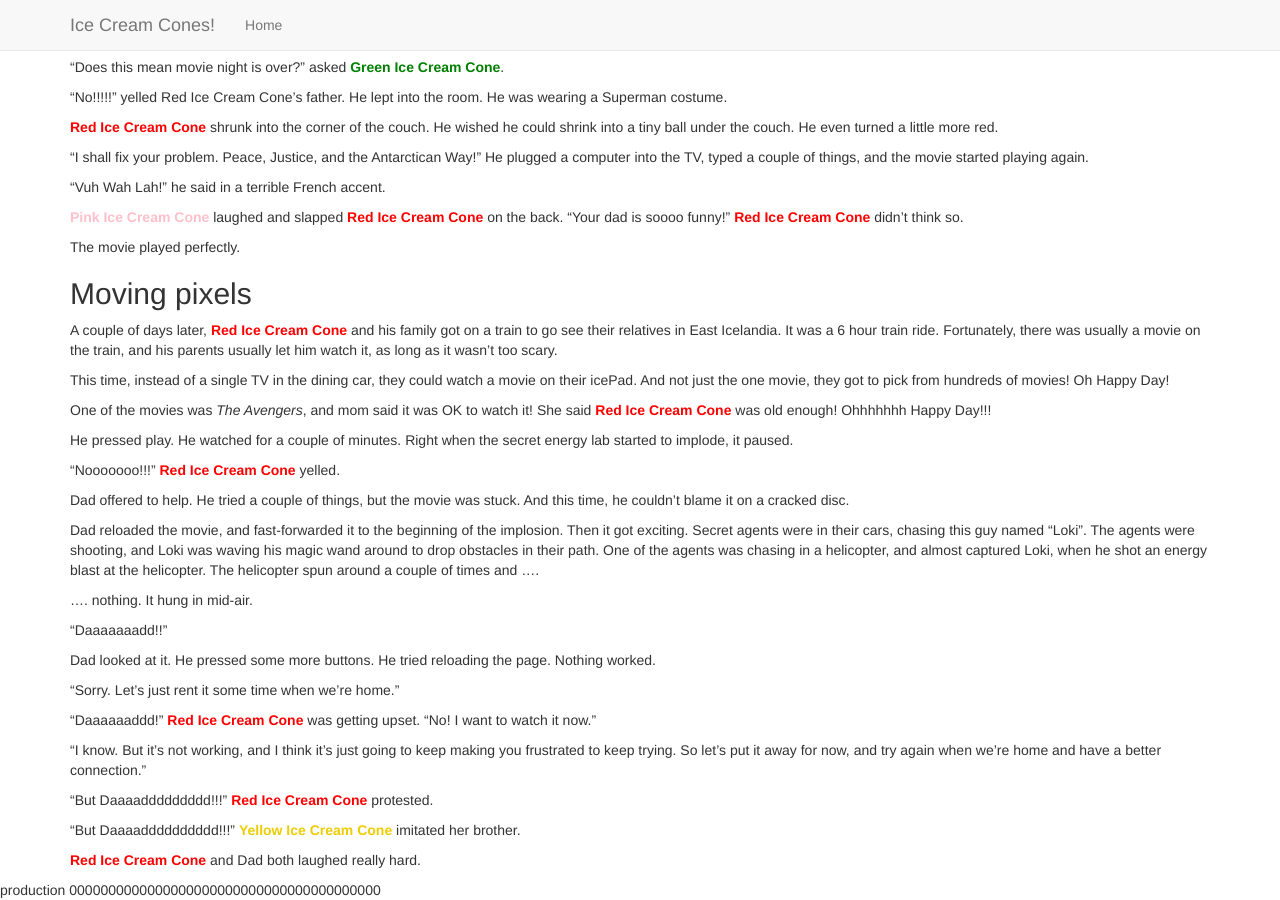
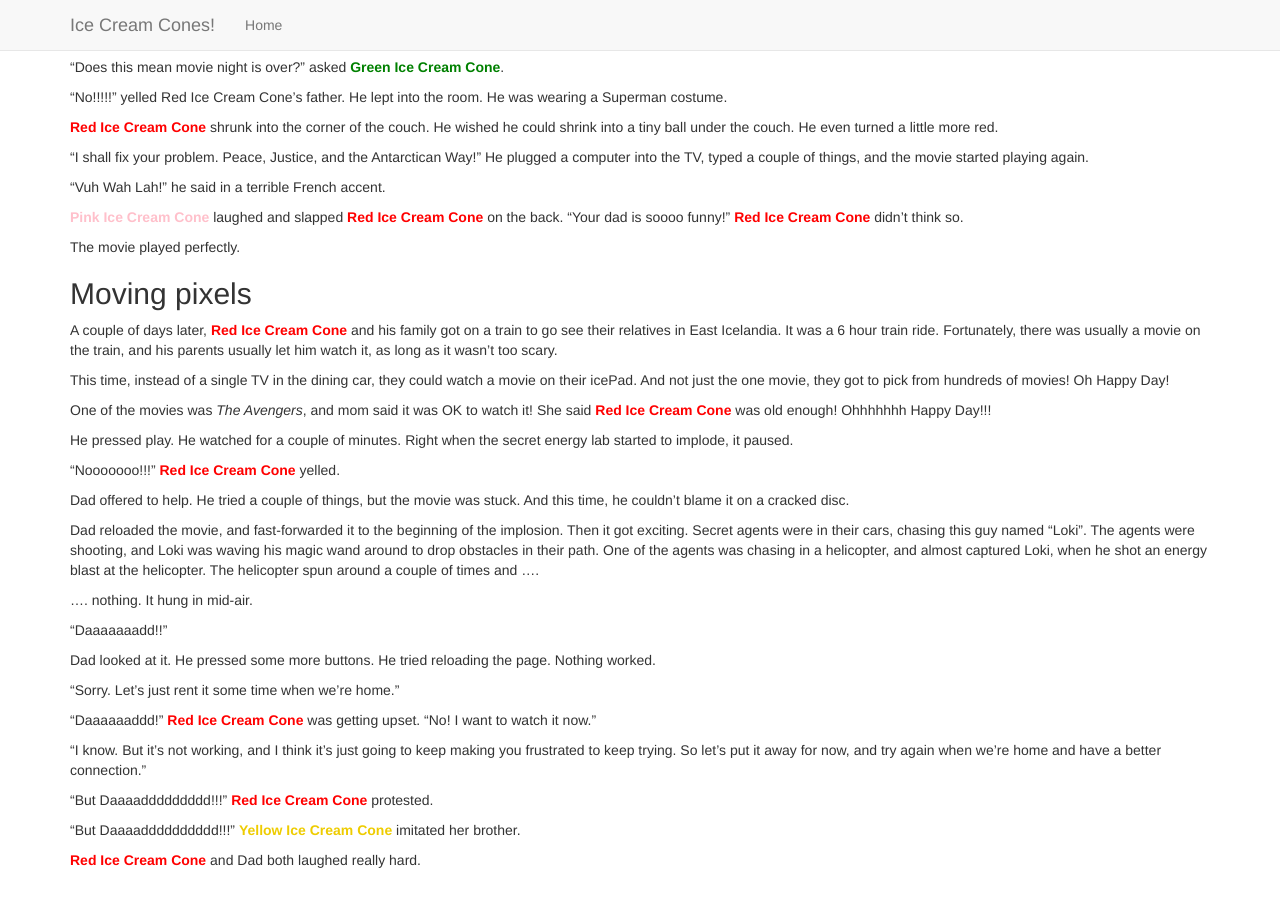
Before and after one commit to spraints/icc, a Jekyll site: the page built from _posts/2015-02-16-slimed.md, in a window 1280 px wide and 900 px high, scrolled down 1222 px. Built offline with Jekyll 4.4.1, drawn with Linux system fonts in a browser that asks for light colours; nearby versions of some CDN libraries.

Commit message:
no more bugs

```diff
--- a/_layouts/default.html
+++ b/_layouts/default.html
@@ -37,7 +37,5 @@
 
     <script src="//ajax.googleapis.com/ajax/libs/jquery/1.11.2/jquery.min.js"></script>
     <script src="//maxcdn.bootstrapcdn.com/bootstrap/3.3.2/js/bootstrap.min.js"></script>
-
-    <div>{{jekyll.environment}} {{site.github.build_revision}}</div>
   </body>
 </html>
```
